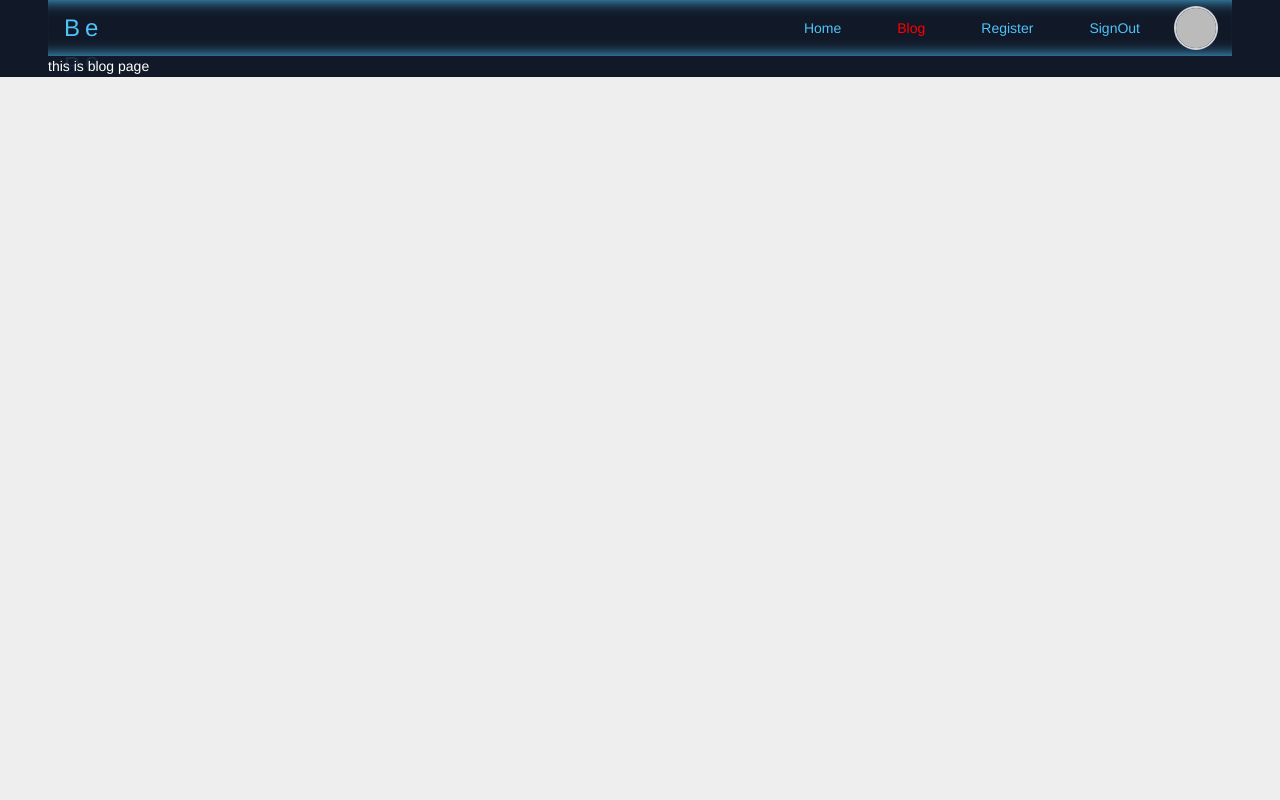
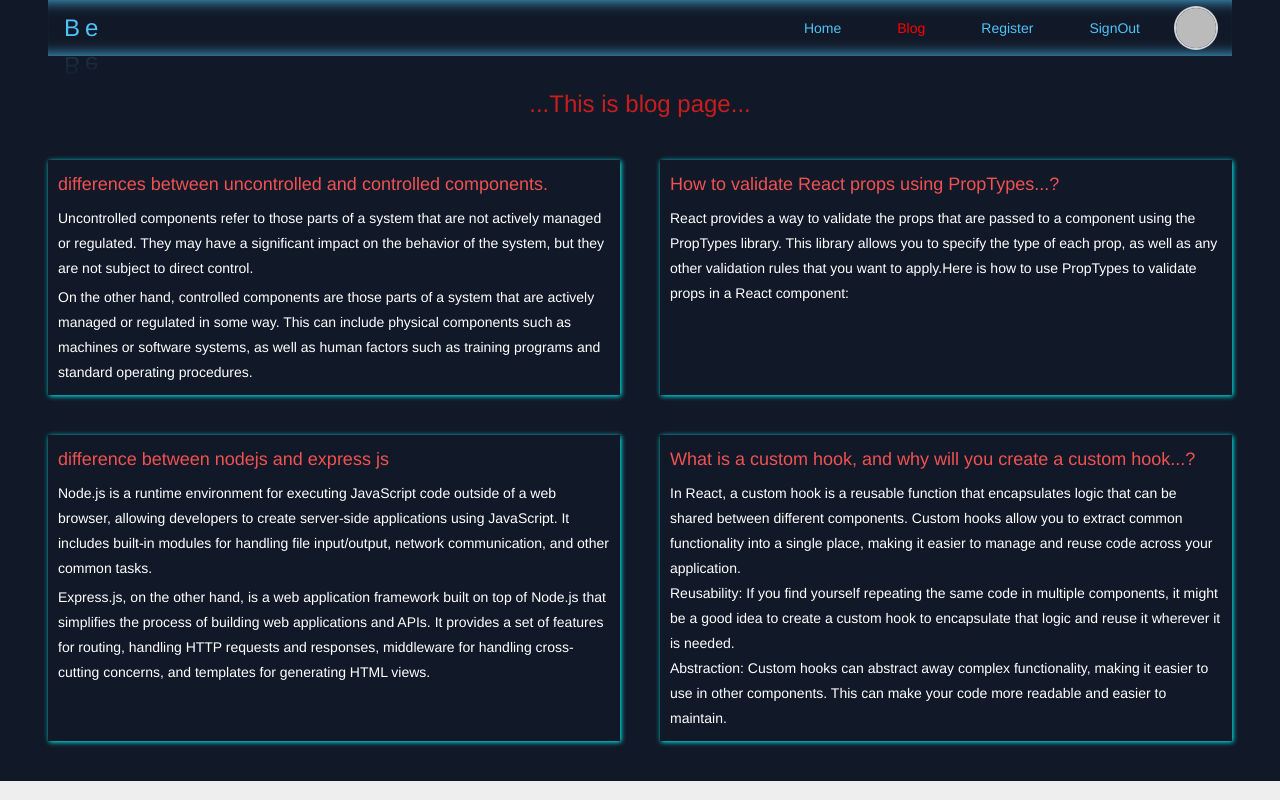
Before and after one commit to FozleRabbi1/best-food-client, a React (Vite) app: page /blog in a window 1280 px wide. Built offline with nearby package versions, Linux system fonts and the light colour scheme; no server answers; sample sign-in values are in the browser's storage.

Commit message:
added blogs section

```diff
--- /dev/null
+++ b/src/ComponentsFile/BlogFile/Blog.css
@@ -0,0 +1,4 @@
+.all-blogs div {
+    box-shadow: 1px 1px 5px aqua;
+    padding: 10px;
+}
--- a/src/ComponentsFile/BlogFile/Blog.jsx
+++ b/src/ComponentsFile/BlogFile/Blog.jsx
@@ -1,8 +1,59 @@
+import './Blog.css';
 
 const Blog = () => {
     return (
         <div>
-            <h2 className="text-white"> this is blog page</h2>
+
+            <h2 className="text-center mt-8 text-red-700 text-2xl ">...This is blog page...</h2>
+
+            <div className="all-blogs text-white grid grid-cols-2 gap-10 py-10 " >
+                <div className="divOne">
+                    <h2 className="text-red-500 mb-2 text-lg">differences between uncontrolled and controlled components.</h2>
+
+                    <p className="text-sm">
+                        <span>Uncontrolled components refer to those parts of a system that are not actively managed or regulated. They may have a significant impact on the behavior of the system, but they are not subject to direct control.</span>
+                        <span className="mt-1 block">
+                            On the other hand, controlled components are those parts of a system that are actively managed or regulated in some way. This can include physical components such as machines or software systems, as well as human factors such as training programs and standard operating procedures.
+                        </span>
+                    </p>
+                </div>
+                <div className="divTwo">
+                    <h2 className="text-red-500 mb-2 text-lg" >How to validate React props using PropTypes...?</h2>
+                    <p className='text-sm'>
+                        React provides a way to validate the props that are passed to a component using the PropTypes library. This library allows you to specify the type of each prop, as well as any other validation rules that you want to apply.Here is how to use PropTypes to validate props in a React component:
+                    </p>
+                </div>
+
+                <div className="divThree">
+                    <h2 className="text-red-500 mb-2 text-lg" >difference between nodejs and express js</h2>
+                    <p className='text-sm'>
+                        <span>
+                            Node.js is a runtime environment for executing JavaScript code outside of a web browser, allowing developers to create server-side applications using JavaScript. It includes built-in modules for handling file input/output, network communication, and other common tasks.
+                        </span>
+                        <span className="mt-1 block">
+                            Express.js, on the other hand, is a web application framework built on top of Node.js that simplifies the process of building web applications and APIs. It provides a set of features for routing, handling HTTP requests and responses, middleware for handling cross-cutting concerns, and templates for generating HTML views.
+                        </span>
+                    </p>
+                </div>
+
+                <div className="divFour">
+                    <h2 className="text-red-500 mb-2 text-lg" >What is a custom hook, and why will you create a custom hook...?</h2>
+                    <p className='text-sm'>
+                        In React, a custom hook is a reusable function that encapsulates logic that can be shared between different components. Custom hooks allow you to extract common functionality into a single place, making it easier to manage and reuse code across your application.
+
+                        <ul>
+                            <li>Reusability: If you find yourself repeating the same code in multiple components, it might be a good idea to create a custom hook to encapsulate that logic and reuse it wherever it is needed.</li>
+                            <li>Abstraction: Custom hooks can abstract away complex functionality, making it easier to use in other components. This can make your code more readable and easier to maintain.</li>
+                        </ul>
+
+
+
+
+                    </p>
+                </div>
+            </div>
+
+
         </div>
     );
 };
--- a/src/ComponentsFile/HomeFile/ShefFile/ChefDitlesFile/ChefDitles.jsx
+++ b/src/ComponentsFile/HomeFile/ShefFile/ChefDitlesFile/ChefDitles.jsx
@@ -53,9 +53,10 @@ const ChefDitles = () => {
                     <h2 className="text-red-700">{data?.ChefName}</h2>
                     <p className="text-white"> <span className="text-green-400">Some info : </span> {data?.description}</p>
                     <ul className="mt-2">
-                        <li> <span className="text-green-400">Recipes</span> :  {data.NumbersOfRecipes}  </li>
-                        <li> <span className="text-green-400">Experience</span> :  {data.YearsOfExperience} Y  </li>
-                        <li> <span className="text-green-400">Likes</span> :  {data.Likes}  </li>
+                        {/* <li> <span className="text-green-400">Recipes</span> :  {data?.NumbersOfRecipes}  </li> */}
+                        <li> <span className="text-green-400">Experience</span> :  {data?.YearsOfExperience} Y  </li>
+                        <li> <span className="text-green-400">Likes</span> :  {data?.Likes}  </li>
+                        <li> <span className="text-green-400">Total recipes</span> :  {foods?.length}  </li>
                     </ul>
                 </div>
             </div>
```
